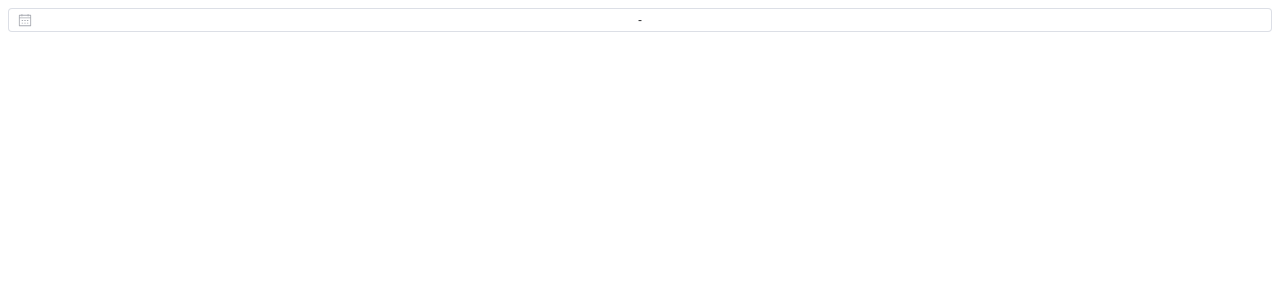
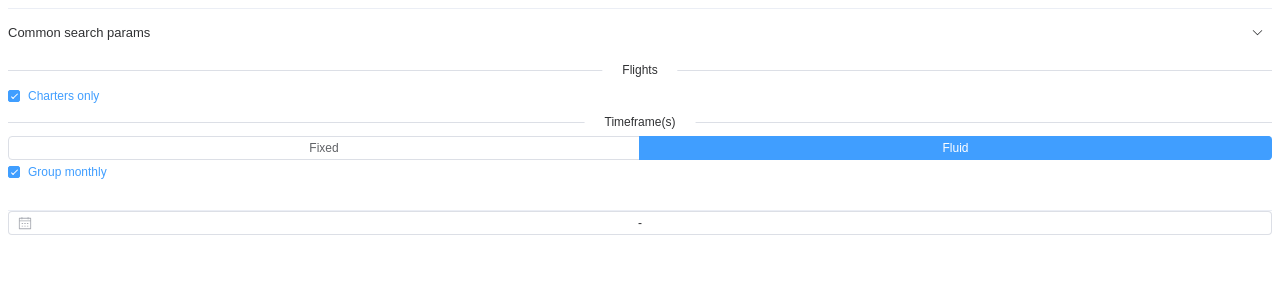
Before and after one commit to CoralTravelCenter/gs-offre-vue, a Vue app: page / in a window 1280 px wide. Shown: the top 300 px of the page. Built offline with nearby package versions, Linux system fonts and the light colour scheme.

Commit message:
dev... 2024-03-26

```diff
--- a/components.d.ts
+++ b/components.d.ts
@@ -8,6 +8,12 @@ export {}
 declare module 'vue' {
   export interface GlobalComponents {
     ElButton: typeof import('element-plus/es')['ElButton']
+    ElCheckbox: typeof import('element-plus/es')['ElCheckbox']
+    ElCollapse: typeof import('element-plus/es')['ElCollapse']
+    ElCollapseItem: typeof import('element-plus/es')['ElCollapseItem']
     ElDatePicker: typeof import('element-plus/es')['ElDatePicker']
+    ElDivider: typeof import('element-plus/es')['ElDivider']
+    ElRadioButton: typeof import('element-plus/es')['ElRadioButton']
+    ElRadioGroup: typeof import('element-plus/es')['ElRadioGroup']
   }
 }
--- a/package.json
+++ b/package.json
@@ -14,6 +14,7 @@
     },
     "dependencies": {
         "@vueuse/core": "^10.9.0",
+        "dayjs": "^1.11.10",
         "element-plus": "^2.6.1",
         "vue": "^3.4.21"
     },
--- a/src/App.vue
+++ b/src/App.vue
@@ -2,8 +2,9 @@
 import { onMounted, ref, reactive, watchEffect } from 'vue';
 import { useIntervalFn } from "@vueuse/core";
 import { gas } from "./components/useful.js";
+import dayjs from "dayjs";
 
-const openedItems = ref(['init']);
+const openedItems = ref(['common-search']);
 
 const cell = ref();
 
@@ -18,7 +19,7 @@ async function doInitSheet() {
 onMounted(() => {
     useIntervalFn(() => {
         gas('pullState').then((result) => Object.assign(sheetState, result));
-    }, 1000);
+    }, 2000);
 
 });
 
@@ -29,6 +30,16 @@ watchEffect(async () => {
     }
 });
 
+function isDisabledDay(dt) {
+    return dayjs(dt).isBefore(dayjs());
+}
+
+const dt_range = ref();
+
+const chartersOnly = ref(true);
+const timeframeType = ref('fluid');
+const timeframeMonthly = ref(true);
+
 </script>
 
 <template>
@@ -36,15 +47,23 @@ watchEffect(async () => {
         <div v-if="isActiveSheetEmpty" class="sheet-init">
             <el-button type="primary" @click="doInitSheet">Init new sheet</el-button>
         </div>
-<!--        <el-collapse v-model="openedItems">-->
-<!--            <el-collapse-item name="init" title="Initialize">-->
-<!--                <div>-->
-<!--                    <el-button type="primary">Setup required structure</el-button>-->
-<!--                </div>-->
-<!--            </el-collapse-item>-->
-<!--        </el-collapse>-->
         <div v-else>
-            <el-date-picker size="small" type="daterange" :teleported="false"></el-date-picker>
+            <el-collapse v-model="openedItems">
+                <el-collapse-item name="common-search" title="Common search params">
+                    <el-divider size="small">Flights</el-divider>
+                    <el-checkbox v-model="chartersOnly" size="small">Charters only</el-checkbox>
+                    <el-divider size="small">Timeframe(s)</el-divider>
+                    <el-radio-group class="fullwidth" v-model="timeframeType" size="small" style="width: 100%;">
+                        <el-radio-button label="Fixed" value="fixed"></el-radio-button>
+                        <el-radio-button label="Fluid" value="fluid"></el-radio-button>
+                    </el-radio-group>
+                    <el-checkbox v-model="timeframeMonthly" size="small">Group monthly</el-checkbox>
+                </el-collapse-item>
+            </el-collapse>
+            <el-date-picker size="small" type="daterange" v-model="dt_range"
+                            :clearable="true"
+                            :disabled-date="isDisabledDay"
+                            :teleported="false"></el-date-picker>
         </div>
     </div>
 </template>
@@ -80,5 +99,42 @@ body, #app {
         width: 100% !important;
     }
 
+    .el-date-range-picker {
+        width: 280px;
+        white-space: nowrap;
+        .el-picker-panel__body {
+            min-width: auto;
+            display: grid;
+        }
+    }
+    .el-date-range-picker__content {
+        width: 100%;
+    }
+    .el-date-table td {
+        padding: 0;
+    }
+    .el-date-range-picker__content.is-left {
+        border: 0;
+        padding-bottom: 0;
+    }
+
+    .el-divider__text {
+        font-size: 12px;
+    }
+    .el-divider--horizontal {
+        margin: 1em 0;
+    }
+
+    .el-radio-group.fullwidth {
+        width: 100%;
+        >.el-radio-button {
+            display: inline-flex;
+            flex: 1;
+            .el-radio-button__inner {
+                flex: 1;
+            }
+        }
+    }
+
 }
 </style>
```
Also changed, not shown: appsscript/index.html (+13 -13 lines), 1 other file (tests, documents, lock files or other folders).
